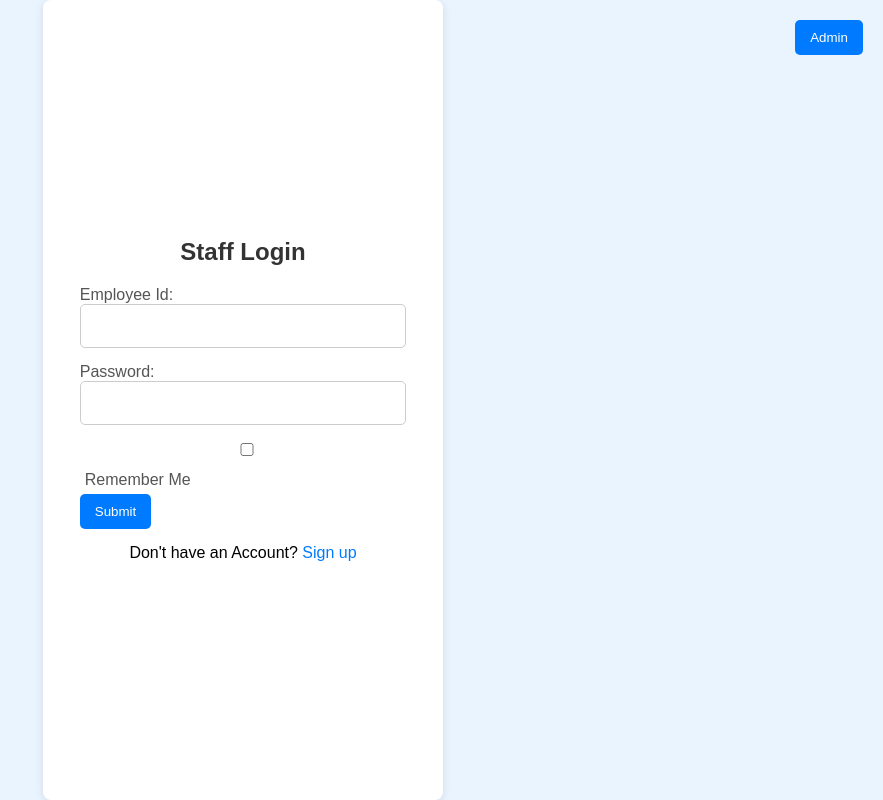
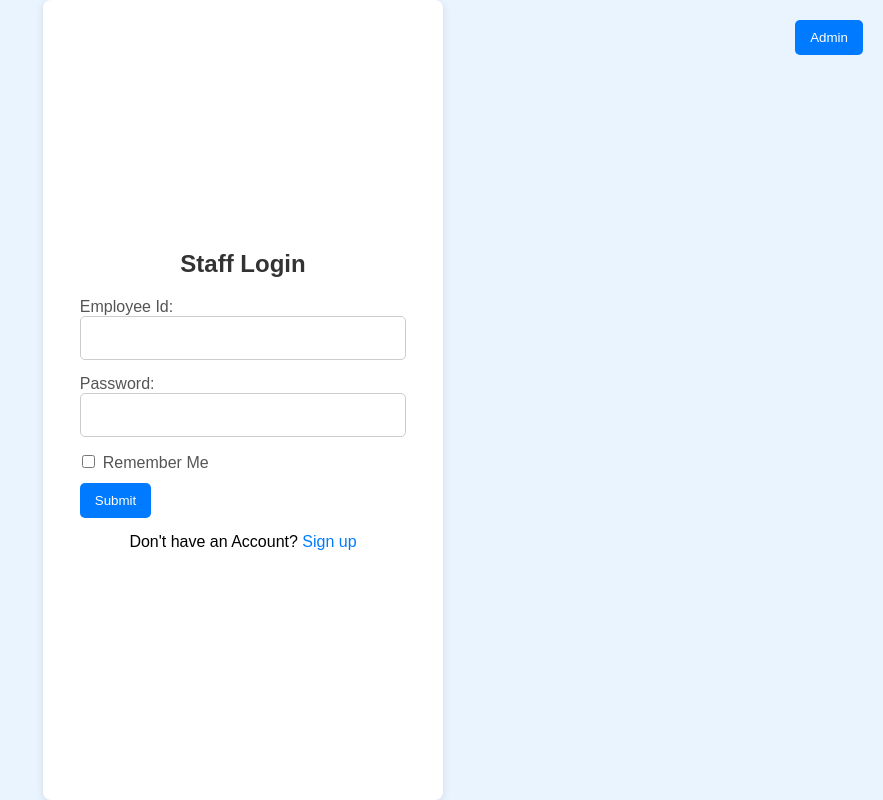
Before and after one commit to Darvin16/Students--Connect, a React (Create React App) app in the folder Admin/Frontend/: page /login in a window 1280 px wide. Shown: the whole page, without its empty margins (397-1280 px from the left). Built offline with nearby package versions, Linux system fonts and the light colour scheme.

Commit message:
checkbox

```diff
--- a/Admin/Frontend/src/Pages/Login/aadmin.css
+++ b/Admin/Frontend/src/Pages/Login/aadmin.css
@@ -79,13 +79,20 @@ label {
 
 input[type="text"],
 input[type="password"],
-input[type="email"],
+input[type="email"]{
+    padding: 12px;
+    border: 1px solid #ccc;
+    border-radius: 5px;
+    margin-bottom: 15px;
+    width: 100%;
+    font-size: 16px;
+    transition: border-color 0.3s;
+}
 input[type="checkbox"] {
     padding: 12px;
     border: 1px solid #ccc;
     border-radius: 5px;
     margin-bottom: 15px;
-    width: 100%;
     font-size: 16px;
     transition: border-color 0.3s;
 }
@@ -129,6 +136,6 @@ a:hover {
 
 /* Checkbox styling */
 input[type="checkbox"] {
-    margin-right: 8px;
+    margin-left: 2px;
     /* Space between the checkbox and label */
 }
```
